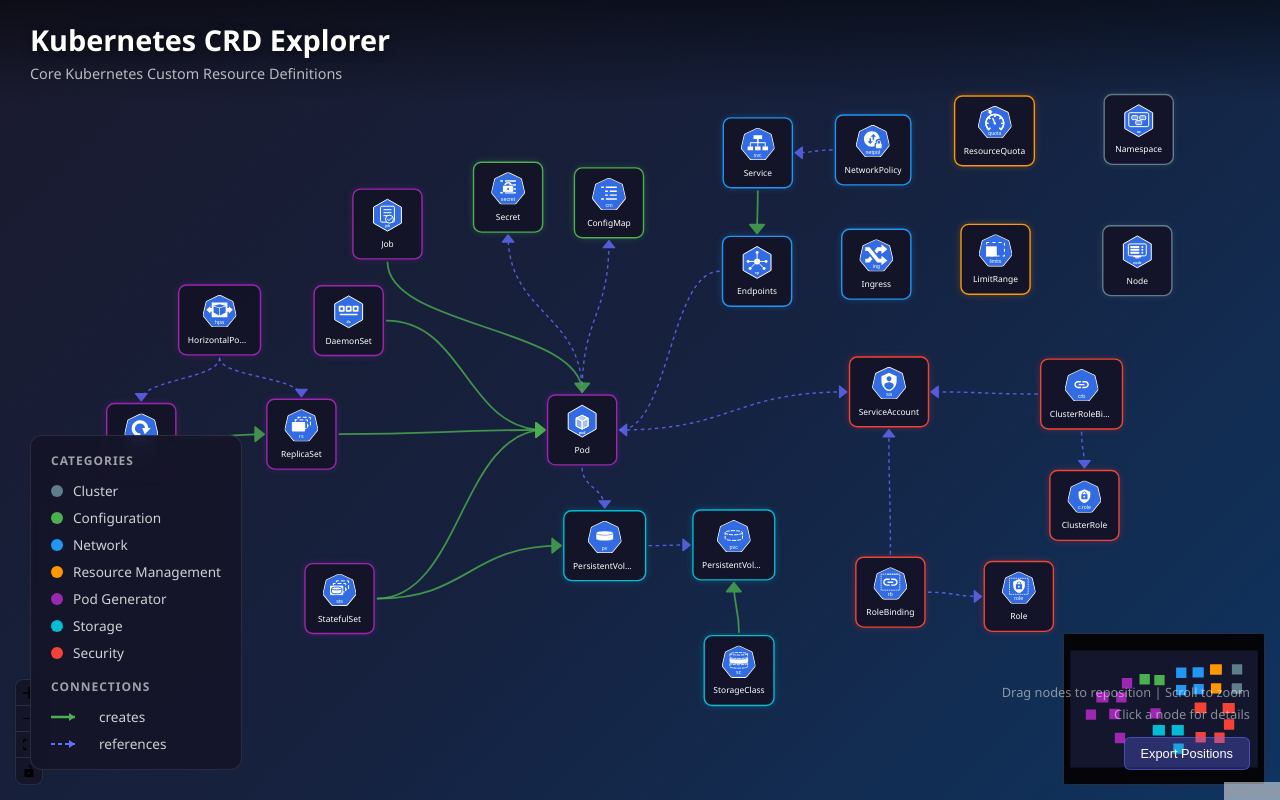
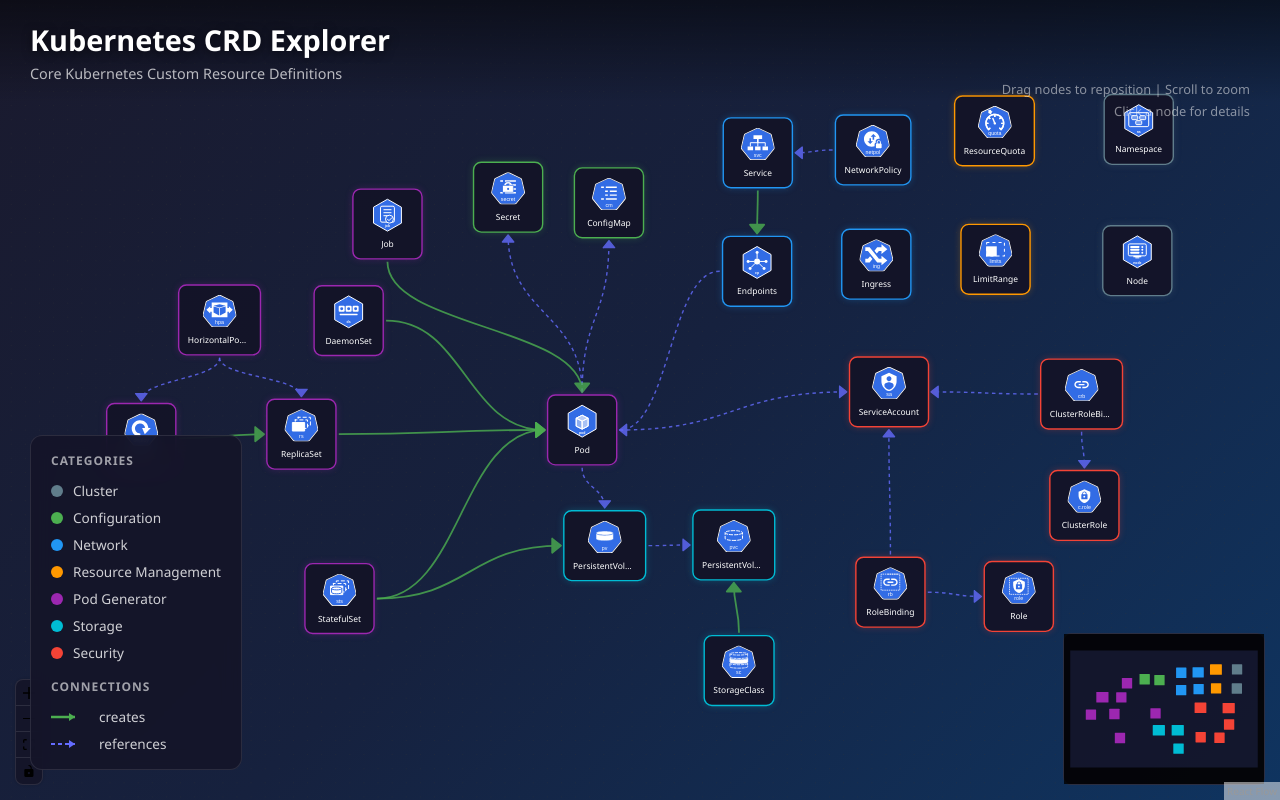
Before and after one commit to CtfChan/learning-viz, a React (Vite) app: page / in a window 1280 px wide. Built offline with nearby package versions, Linux system fonts and the light colour scheme.

Commit message:
non overlay

```diff
--- a/src/App.tsx
+++ b/src/App.tsx
@@ -78,34 +78,6 @@ function App() {
     [nodes, setNodes]
   );
 
-  const exportPositions = useCallback(() => {
-    const positions: Record<string, { x: number; y: number }> = {};
-    nodes.forEach((node) => {
-      positions[node.id] = {
-        x: Math.round(node.position.x),
-        y: Math.round(node.position.y),
-      };
-    });
-
-    // Format as TypeScript code
-    const code = `export const NODE_POSITIONS: Record<string, Position> = {\n${
-      Object.entries(positions)
-        .map(([name, pos]) => `  '${name}': { x: ${pos.x}, y: ${pos.y} },`)
-        .join('\n')
-    }\n};`;
-
-    console.log('=== NODE POSITIONS ===');
-    console.log(code);
-    console.log('======================');
-
-    // Also copy to clipboard
-    navigator.clipboard.writeText(code).then(() => {
-      alert('Positions copied to clipboard! Check console for formatted code.');
-    }).catch(() => {
-      alert('Positions logged to console. Copy from there.');
-    });
-  }, [nodes]);
-
   return (
     <div className="app">
       <Header topic={currentTopic} />
@@ -144,9 +116,6 @@ function App() {
       <div className="instructions">
         <p>Drag nodes to reposition | Scroll to zoom</p>
         <p>Click a node for details</p>
-        <button onClick={exportPositions} className="export-btn">
-          Export Positions
-        </button>
       </div>
     </div>
   );
--- a/src/style.css
+++ b/src/style.css
@@ -373,12 +373,13 @@ body {
 /* Instructions */
 .instructions {
   position: absolute;
-  bottom: 30px;
+  top: 80px;
   right: 30px;
   color: rgba(255,255,255,0.5);
   font-size: 0.8rem;
   text-align: right;
   z-index: 10;
+  pointer-events: none;
 }
 
 .instructions p {
```
Also changed, not shown: image.png (deleted).
